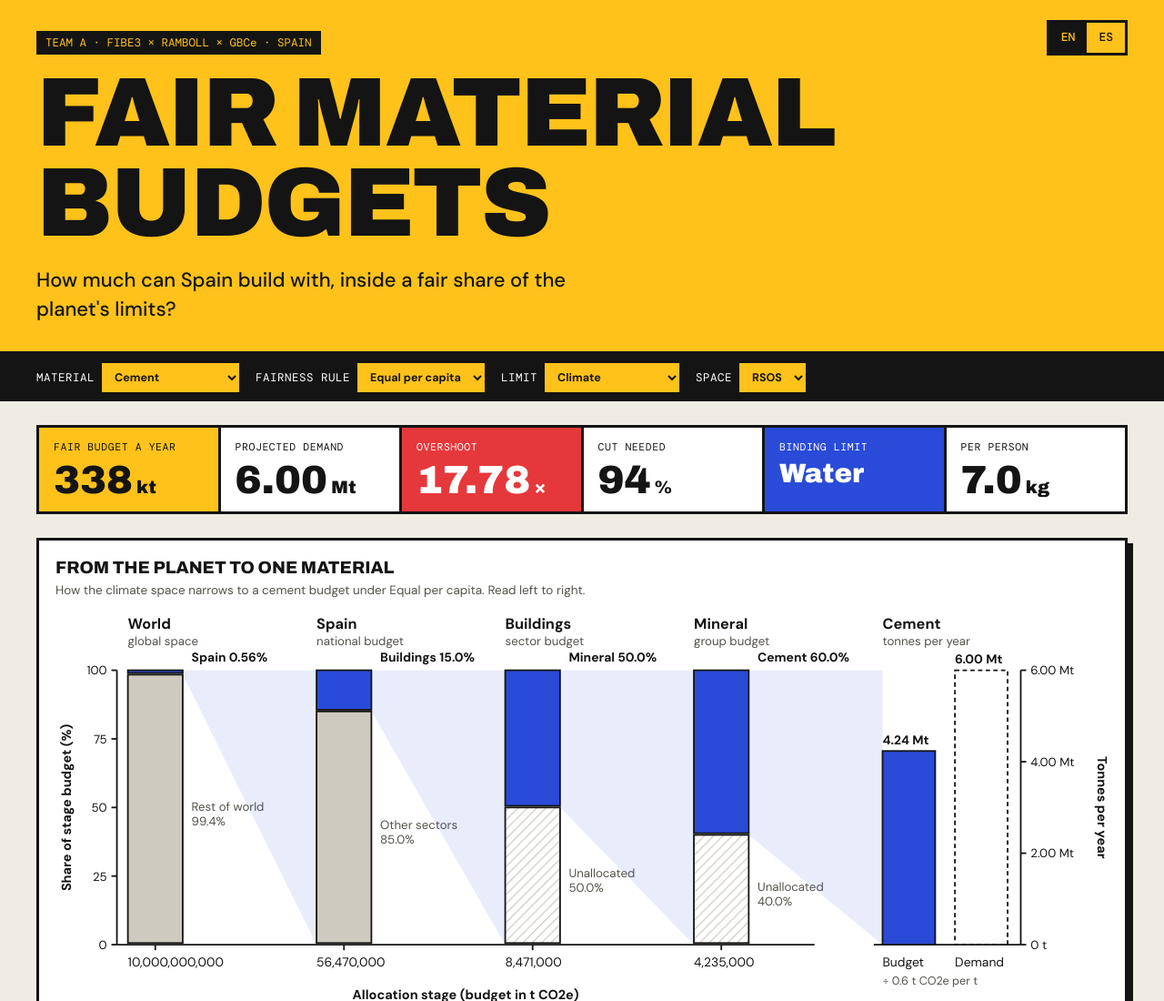
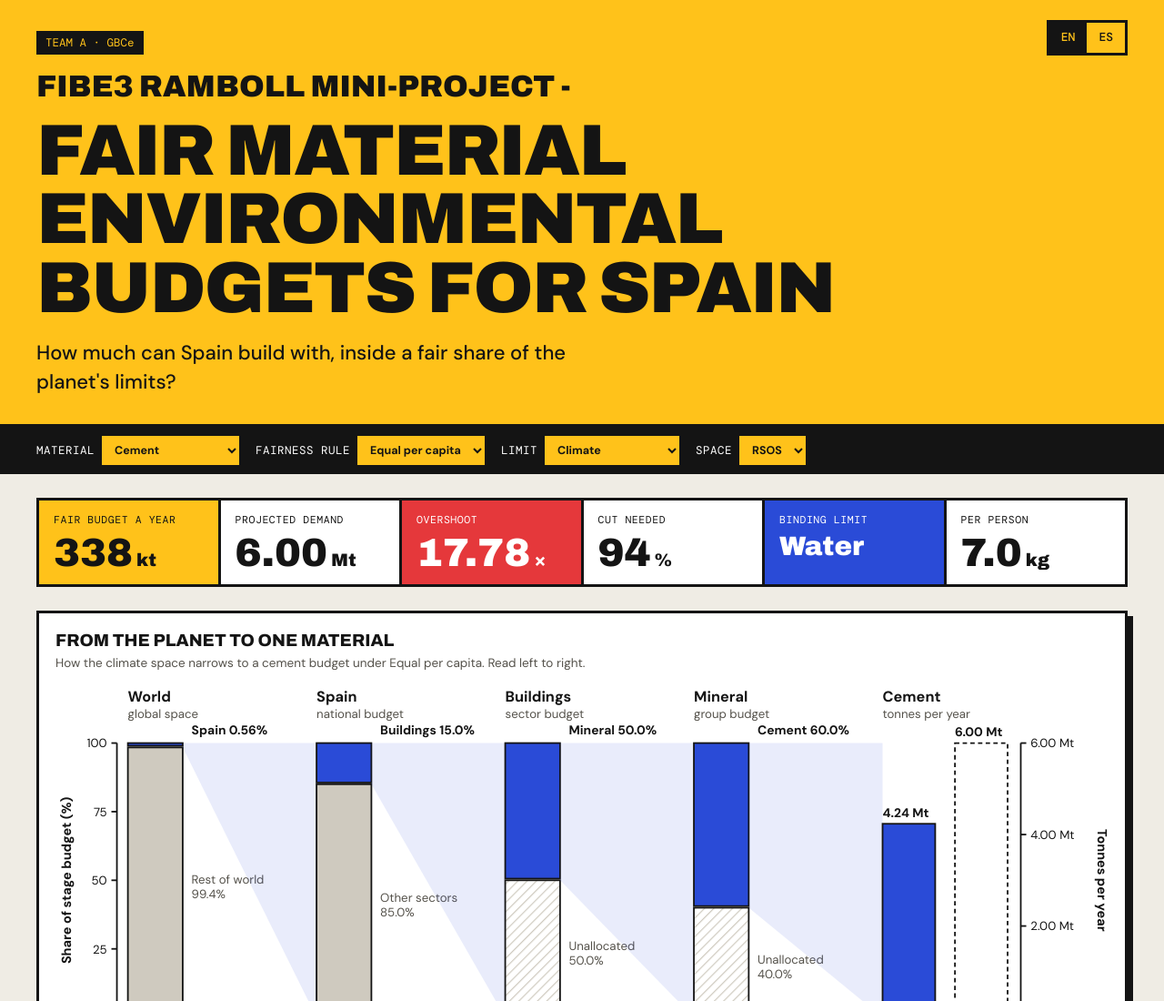
Before and after one commit to jasbritt/jasbritt.github.io, a plain HTML site: page fair-material-budgets/index.html in a window 1280 px wide. Shown: the top 1100 px of the page at 91% size. Drawn offline with nearby package versions, Linux system fonts and the light colour scheme.

Commit message:
Retitle the fair material budgets site
Co-Authored-By: Claude Fable 5.2 <noreply@anthropic.com>
Claude-Session: https://claude.ai/code/session_01HRb7TRipjTSQWPYPQQTMaX

```diff
--- a/fair-material-budgets/index.html
+++ b/fair-material-budgets/index.html
@@ -3,7 +3,7 @@
 <head>
 <meta charset="utf-8">
 <meta name="viewport" content="width=device-width, initial-scale=1">
-<title>Fair Material Budgets Team A Guide</title>
+<title>FIBE3 RAMBOLL MINI-PROJECT - FAIR MATERIAL ENVIRONMENTAL BUDGETS FOR SPAIN</title>
 <link rel="preconnect" href="https://fonts.googleapis.com">
 <link href="https://fonts.googleapis.com/css2?family=Archivo:wdth,wght@62..125,100..900&family=DM+Mono:wght@400;500&family=DM+Sans:wght@400;500;700&display=swap" rel="stylesheet">
 <style>
@@ -19,12 +19,13 @@ body{margin:0;background:var(--bg);color:var(--ink);font-family:var(--body);font
 header{background:var(--y);border-bottom:3px solid var(--ink)}
 header .wrap{padding-top:34px;padding-bottom:30px}
 .tag{display:inline-block;background:var(--ink);color:var(--y);font-family:var(--mono);font-size:12.5px;padding:4px 10px;margin-bottom:16px}
-h1{font-family:var(--display);font-stretch:125%;font-weight:900;font-size:clamp(40px,8.4vw,116px);line-height:.92;letter-spacing:-.02em;margin:0;text-transform:uppercase;text-wrap:balance}
+h1{font-family:var(--display);font-stretch:125%;font-weight:900;font-size:clamp(32px,6.2vw,84px);line-height:.95;letter-spacing:-.02em;margin:0;text-transform:uppercase;text-wrap:balance}
 header .wrap{position:relative}
 .lang{position:absolute;top:22px;right:20px;display:flex;border:3px solid var(--ink)}
 .lang button{background:var(--y);color:var(--ink);padding:7px 13px;font-family:var(--mono);font-size:13px;font-weight:500}
 .lang button[aria-pressed=true]{background:var(--ink);color:var(--y)}
 @media (max-width:560px){.lang{position:static;width:max-content;margin-bottom:14px}}
+h1 .pre{display:block;font-size:.42em;line-height:1.2;margin-bottom:.35em;letter-spacing:0}
 header p{font-size:clamp(17px,2vw,22px);font-weight:500;max-width:40ch;margin:18px 0 0}
 .ctl{position:sticky;top:0;z-index:5;background:var(--ink);color:#fff}
 .ctl .wrap{display:flex;flex-wrap:wrap;gap:10px 18px;padding-top:10px;padding-bottom:10px}
@@ -95,8 +96,8 @@ footer{margin:50px 0 60px;font-size:13px;color:var(--muted);max-width:90ch}
 <body>
 <header><div class="wrap">
   <div class="lang" role="group" aria-label="Language"><button type="button" data-l="en" aria-pressed="true">EN</button><button type="button" data-l="es" aria-pressed="false">ES</button></div>
-  <span class="tag">TEAM A · FIBE3 × RAMBOLL × GBCe · SPAIN</span>
-  <h1>Fair material budgets</h1>
+  <span class="tag">TEAM A · GBCe</span>
+  <h1><span class="pre">FIBE3 Ramboll Mini-Project -</span> Fair material environmental budgets for Spain</h1>
   <p>How much can Spain build with, inside a fair share of the planet's limits?</p>
 </div></header>
 
@@ -233,8 +234,8 @@ const esc = s => String(s).replace(/[&<>"]/g,c=>({"&":"&amp;","<":"&lt;",">":"&g
 
 /* ---------- Spanish. Every visible string has an entry here. Add one for any new text. ---------- */
 const ES = {
- "TEAM A · FIBE3 × RAMBOLL × GBCe · SPAIN":"EQUIPO A · FIBE3 × RAMBOLL × GBCe · ESPAÑA",
- "Fair material budgets":"Presupuestos justos de materiales",
+ "TEAM A · GBCe":"EQUIPO A · GBCe","FIBE3 Ramboll Mini-Project -":"Miniproyecto FIBE3 Ramboll -","Fair material environmental budgets for Spain":"Presupuestos ambientales justos de materiales para España",
+
  "How much can Spain build with, inside a fair share of the planet's limits?":"¿Con cuánto puede construir España dentro de una parte justa de los límites del planeta?",
  "Material":"Material","Fairness rule":"Criterio de equidad","Limit":"Límite","Space":"Espacio","Language":"Idioma",
  "Equal per capita":"Igual per cápita","Ability to pay":"Capacidad de pago","Human needs":"Necesidades humanas",
@@ -291,7 +292,7 @@ const ES = {
  "Copy was blocked by the browser. Select the table and copy it by hand.":"El navegador bloqueó la copia. Seleccione la tabla y cópiela a mano.",
  "Allocation map from global space to tonnes of material":"Mapa de asignación del espacio global a toneladas de material","Map of Spain by autonomous community":"Mapa de España por comunidad autónoma",
  "Binding budget by material and allocation principle":"Presupuesto limitante por material y criterio de asignación","Tonnes allowed by each indicator":"Toneladas permitidas por cada indicador",
- "Overshoot ratio by material and principle":"Ratio de exceso por material y criterio","Fair Material Budgets Team A Guide":"Presupuestos justos de materiales. Guía del Equipo A"
+ "Overshoot ratio by material and principle":"Ratio de exceso por material y criterio","FIBE3 RAMBOLL MINI-PROJECT - FAIR MATERIAL ENVIRONMENTAL BUDGETS FOR SPAIN":"MINIPROYECTO FIBE3 RAMBOLL - PRESUPUESTOS AMBIENTALES JUSTOS DE MATERIALES PARA ESPAÑA"
 };
 const ESL = {}; for (const k in ES) ESL[k.toLowerCase()] = ES[k];
 const nm = x => ES[x] !== undefined ? ES[x] : x;
@@ -361,7 +362,7 @@ function localise(){
   document.querySelectorAll("[data-tip],[aria-label],[placeholder]").forEach(e => { e.__a = e.__a || {};
     for (const a of ATTRS) if (e.hasAttribute(a)) { if (e.__a[a] === undefined) e.__a[a] = e.getAttribute(a); e.setAttribute(a, tr(e.__a[a])); } });
   document.documentElement.lang = LANG === "es" ? "es" : "en-GB";
-  document.title = tr("Fair Material Budgets Team A Guide");
+  document.title = tr("FIBE3 RAMBOLL MINI-PROJECT - FAIR MATERIAL ENVIRONMENTAL BUDGETS FOR SPAIN");
   document.querySelectorAll(".lang button").forEach(b => b.setAttribute("aria-pressed", b.dataset.l === LANG));
 }
 function setLang(l){ LANG = l; try { localStorage.setItem("fmb-lang", l); } catch (e) {} renderInputs(); renderOut(); }
```
